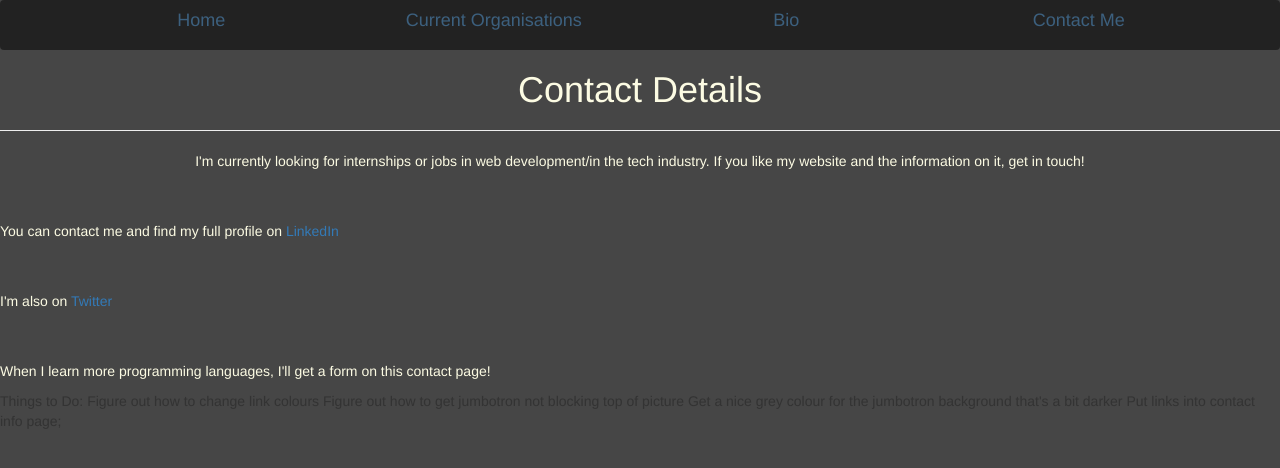
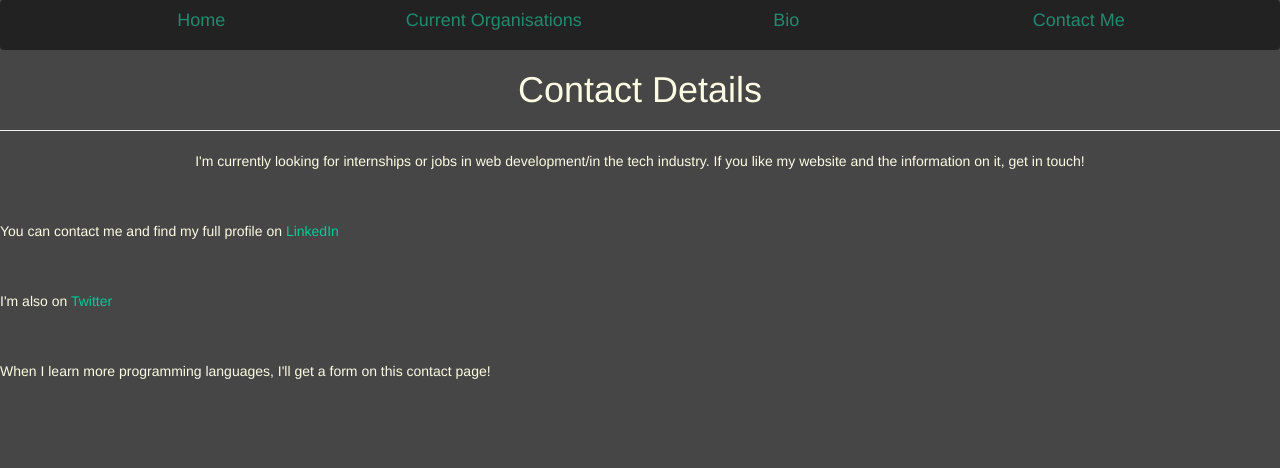
Before and after one commit to BNewing/bnewing.github.io, a PHP site: page /Contact.html in a window 1280 px wide. Shown: the top 468 px of the page. Run offline with PHP 8.4, Linux system fonts and the light colour scheme.

Commit message:
Removed to-do list from website code

```diff
--- a/CSS.css
+++ b/CSS.css
@@ -41,6 +41,10 @@ ul {
   color: #FCFBE3;
 }
 
+a:link {
+  color: #00CC99;
+}
+
 body.homepage {
     background-image: url('images/Background.jpg');
     background-repeat: no-repeat;
--- a/Contact.html
+++ b/Contact.html
@@ -56,11 +56,3 @@
 <footer>
 
 </footer>
-
-
-
-Things to Do:
-Figure out how to change link colours
-Figure out how to get jumbotron not blocking top of picture
-Get a nice grey colour for the jumbotron background that's a bit darker
-Put links into contact info page;
```
